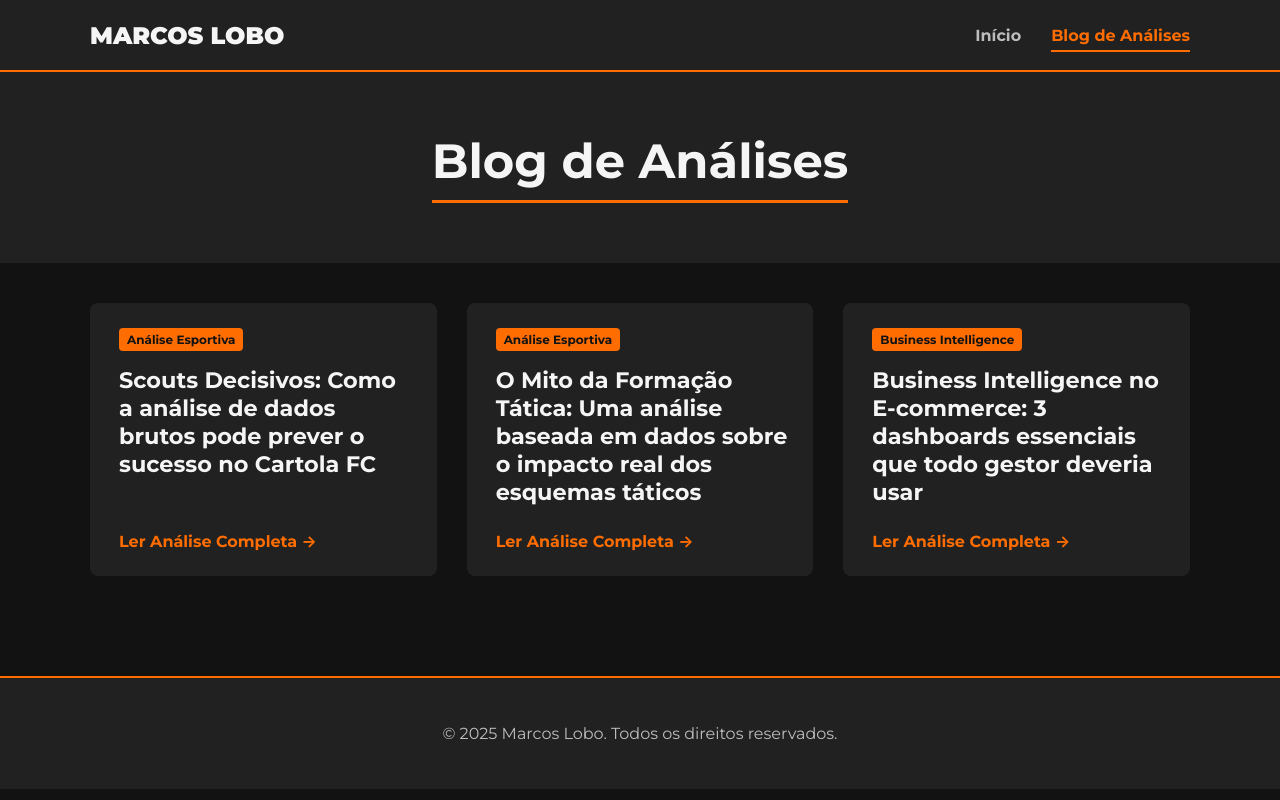
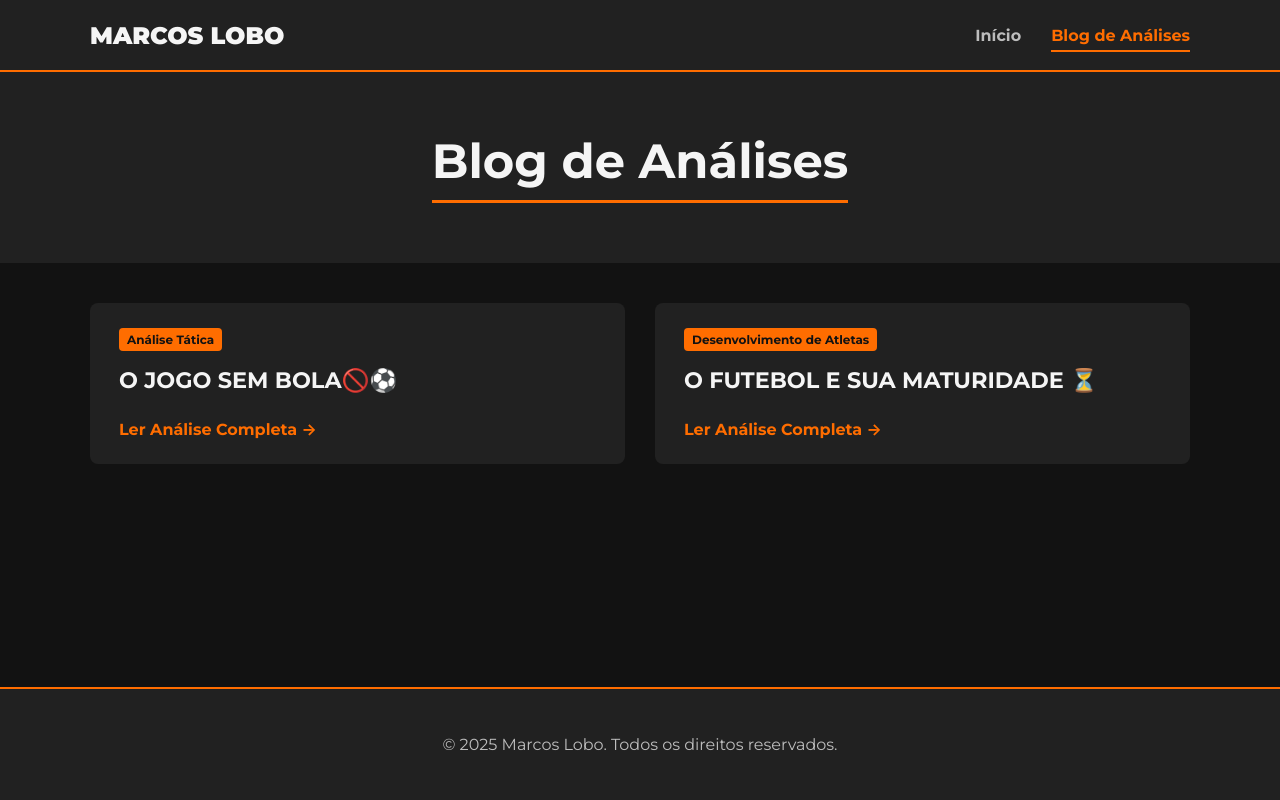
Before and after one commit to Fcc2187/Marcos-Lobo, a React (Create React App) app in the folder portfolio-marcos/: page /blog in a window 1280 px wide. Built offline with nearby package versions, Linux system fonts and the light colour scheme.

Commit message:
fix: adding real data

```diff
--- a/portfolio-marcos/src/App.css
+++ b/portfolio-marcos/src/App.css
@@ -38,3 +38,13 @@ h1, h2, h3, h4, h5, h6 {
   margin: 0 auto;
   padding: 40px 20px;
 }
+
+.site-container {
+  display: flex;
+  flex-direction: column;
+  min-height: 100vh; /* Garante que o container ocupe no mínimo 100% da altura da tela */
+}
+
+main {
+  flex: 1;
+}
--- a/portfolio-marcos/src/App.js
+++ b/portfolio-marcos/src/App.js
@@ -12,6 +12,7 @@ import './App.css';
 function App() {
   return (
     <Router>
+      <div className="site-container">
         <Navbar />
         <main>
           <Routes>
@@ -21,6 +22,7 @@ function App() {
           </Routes>
         </main>
         <Footer />
+      </div>
     </Router>
   );
 }
--- a/portfolio-marcos/src/blog-data/posts.js
+++ b/portfolio-marcos/src/blog-data/posts.js
@@ -1,43 +1,37 @@
-// Os slugs devem ser únicos
 export const posts = [
   {
-    slug: 'analise-de-scouts-decisivos-no-cartola',
-    title: 'Scouts Decisivos: Como a análise de dados brutos pode prever o sucesso no Cartola FC',
-    category: 'Análise Esportiva',
-    date: '15 de Setembro de 2025',
+    slug: 'o-jogo-sem-bola-futebol-moderno',
+    title: 'O JOGO SEM BOLA🚫⚽',
+    subtitle: 'A importância do jogo sem bola no futebol moderno',
+    category: 'Análise Tática',
+    date: '19 de Setembro de 2025',
     author: 'Marcos Lobo',
     content: `
-      <p>A análise de scouts no futebol fantasy vai muito além de simplesmente olhar os números finais. É preciso mergulhar nos dados brutos para encontrar os verdadeiros indicadores de performance, os chamados "scouts silenciosos".</p>
-      <h2>A importância dos Desarmes (DS) vs. Faltas Cometidas (FC)</h2>
-      <p>Um erro comum é valorizar apenas o número de desarmes. No entanto, a relação DS/FC é um indicador muito mais poderoso da eficiência de um defensor. Jogadores com alta taxa de desarmes e baixo número de faltas não só pontuam mais, como também evitam cartões que negativam a pontuação. Uma análise de regressão simples pode mostrar a correlação direta entre um bom ratio DS/FC e a média de pontos de um zagueiro ao longo do campeonato.</p>
-      <h2>Finalizações para Fora (FF): Um indicador de volume ofensivo</h2>
-      <p>Muitos ignoram a Finalização para Fora (FF), pois ela não gera pontos diretos. Contudo, este é um dos scouts mais importantes para prever gols e assistências futuras. Um atacante com alto volume de FF está constantemente se posicionando em zonas de perigo. A conversão de chutes em gols pode variar, mas a oportunidade gerada é um dado consistente. Cruzar o dado de FF com a posição média do jogador em campo (mapa de calor) pode revelar atletas prestes a ter uma rodada de "explosão" de pontos.</p>
+      <p>No futebol moderno, não há mais espaço apenas para jogadores com refino técnico. O jogo sem bola se tornou essencial em equipes de alto rendimento.</p>
+      <p>Um estudo recente publicado pelo European Journal of Sport Science indica que cada time tem, em média, 107 posses de bola por jogo, com duração média de 16 segundos cada, totalizando cerca de 29 minutos de posse por time em uma partida de 90 minutos.</p>
+      <p>Trazendo isso para os protagonistas, os jogadores, temos uma média de 1 a 2 minutos de posse por atleta. Ou seja, mais de 88,33% do tempo em campo é de jogo sem bola.</p>
+      <h2>Christian: O exemplo da eficiência tática</h2>
+      <p>Falando em 88, Christian, do Cruzeiro, comandado por Leonardo Jardim, representa bem essa nova maneira de enxergar o jogo. O jovem polivalente e disciplinado taticamente, é uma peça vital no esquema e no sucesso do time em 2025.</p>
+      <p>Um extremo com números defensivos acima da média chama atenção. Não é o habitual, nem o esperado por torcedores ou analistas. Mas acostumem-se: o futebol mudou.</p>
+      <p>Hoje, vencer cada duelo, cada metro, é vencer a partida. Christian faz dos seus 88 minutos sem a bola algo crucial para o coletivo. O talento ainda importa, mas o trabalho que poucos enxergam é o que sustenta o alto nível no longo prazo.</p>
     `
   },
   {
-    slug: 'mito-da-formacao-tatica-nos-dados',
-    title: 'O Mito da Formação Tática: Uma análise baseada em dados sobre o impacto real dos esquemas táticos',
-    category: 'Análise Esportiva',
-    date: '10 de Setembro de 2025',
+    slug: 'maturidade-no-futebol-jose-lopez',
+    title: 'O FUTEBOL E SUA MATURIDADE ⏳',
+    subtitle: 'O caso José "Flaco" López',
+    category: 'Desenvolvimento de Atletas',
+    date: '19 de Setembro de 2025',
     author: 'Marcos Lobo',
     content: `
-      <p>No mundo do futebol, discute-se à exaustão sobre as vantagens do 4-3-3 sobre o 3-5-2. Mas qual o impacto real disso em dados mensuráveis? Nesta análise, investigamos os números de duas temporadas do Brasileirão para entender as correlações.</p>
-      <h2>Gols Esperados (xG) por formação</h2>
-      <p>Analisando o xG (Expected Goals) gerado e sofrido, notamos que a formação tática, por si só, tem uma correlação mais fraca com o sucesso do que a qualidade individual e o entrosamento dos jogadores. Times que alternam entre 3 e 4 defensores, por exemplo, não apresentaram variações estatisticamente significantes no xG sofrido, sugerindo que a execução e o perfil dos atletas são mais importantes que o desenho no papel.</p>
-    `
-  },
-  {
-    slug: '3-dashboards-essenciais-para-ecommerce',
-    title: 'Business Intelligence no E-commerce: 3 dashboards essenciais que todo gestor deveria usar',
-    category: 'Business Intelligence',
-    date: '05 de Setembro de 2025',
-    author: 'Marcos Lobo',
-    content: `
-      <p>Gerenciar um e-commerce sem dados é como navegar sem bússola. A seguir, apresento três modelos de dashboards em Power BI/Tableau que são cruciais para qualquer operação online.</p>
-      <h2>1. Dashboard de Saúde da Operação (Visão Diária)</h2>
-      <p>KPIs essenciais: Vendas por hora, taxa de conversão, ticket médio, carrinhos abandonados e principais produtos vendidos. Este painel permite identificar rapidamente anomalias na operação.</p>
-      <h2>2. Dashboard de Análise de Cohort (Visão Mensal)</h2>
-      <p>Este dashboard agrupa clientes por mês de primeira compra e acompanha seu comportamento ao longo do tempo. Ele é fundamental para entender a retenção e o LTV (Lifetime Value), mostrando se suas estratégias de fidelização estão funcionando.</p>
+      <p>No mundo esportivo - especialmente no futebol - a maturação de um jogador exige tempo e paciência. Somos um país rico em jovens promessas latinas, que muitas vezes migram cedo, carregando em si responsabilidades exageradas.</p>
+      <p>Enxergar o potencial de um jovem não é o desafio principal. O verdadeiro desafio está em preparar, lapidar e desenvolver esse potencial até que ele se transforme em um atleta de alto desempenho. Abel Ferreira soube conduzir esse processo com José López, o "Flaco".</p>
+      <h2>O processo de adaptação de "Flaco" López</h2>
+      <p>O argentino chegou ao Brasil em 2022, cercado de expectativa pelas cifras investidas e pela carência do torcedor passional, por um “salvador”. Mas o processo não foi imediato.</p>
+      <p>Em entrevista recente, João Martins, auxiliar de Abel, revelou as dificuldades de adaptação do argentino: sono desregulado, alimentação desbalanceada e até problemas de concentração/atenção.</p>
+      <p>Após um período de instabilidade, 2025 se tornou seu ano de afirmação. Adaptado e atuando em nova função, soma 17 gols e 3 assistências na temporada.</p>
+      <p>Qualidade ele sempre teve. Faltava o que muitos ignoram: tempo, maturação e paciência. Nós, que analisamos o futebol além da emoção, temos a responsabilidade de ajudar o público a compreender o jogo com mais profundidade.</p>
+      <p>O cuidado importa. A conversa importa. E acima de tudo: confiar no produto e no processo.</p>
     `
   }
 ];
--- a/portfolio-marcos/src/components/HeroSection.js
+++ b/portfolio-marcos/src/components/HeroSection.js
@@ -43,7 +43,7 @@ function HeroSection() {
       <Title>Transformando Dados em Estratégias</Title>
       <Subtitle>
         Olá, eu sou Marcos Lobo. Analista de Dados com foco em Business Intelligence e Análise Esportiva.
-        Ex-fundador e analista principal no projeto <strong>Improváveis do Cartola</strong>, onde criei conteúdo e análises para mais de 50.000 usuários.
+        Ex-fundador e analista principal no projeto <strong>Improváveis do Cartola</strong>, onde criei conteúdo e análises para mais de 10.000 usuários.
       </Subtitle>
     </HeroContainer>
   );
--- a/portfolio-marcos/src/pages/PostPage.js
+++ b/portfolio-marcos/src/pages/PostPage.js
@@ -58,6 +58,17 @@ const PostBody = styled.div`
     color: #ffc9a3;
   }
 `;
+const PostSubtitle = styled.h2`
+  font-size: 1.4rem;
+  color: var(--orange); /* Cor laranja, como solicitado */
+  font-weight: 400; /* Deixa a fonte mais leve que a do título */
+  line-height: 1.5;
+  margin-bottom: 15px;
+
+  @media (max-width: 768px) {
+    font-size: 1.2rem;
+  }
+`;
 
 const ErrorMessage = styled.div`
   text-align: center;
@@ -77,6 +88,7 @@ function PostPage() {
     <PostContainer>
       <PostHeader>
         <h1>{post.title}</h1>
+        <PostSubtitle>{post.subtitle}</PostSubtitle>
         <p>Publicado por {post.author} em {post.date}</p>
       </PostHeader>
       <PostBody dangerouslySetInnerHTML={{ __html: post.content }} />
```
Lines whose indentation alone changed are shown as unchanged.
